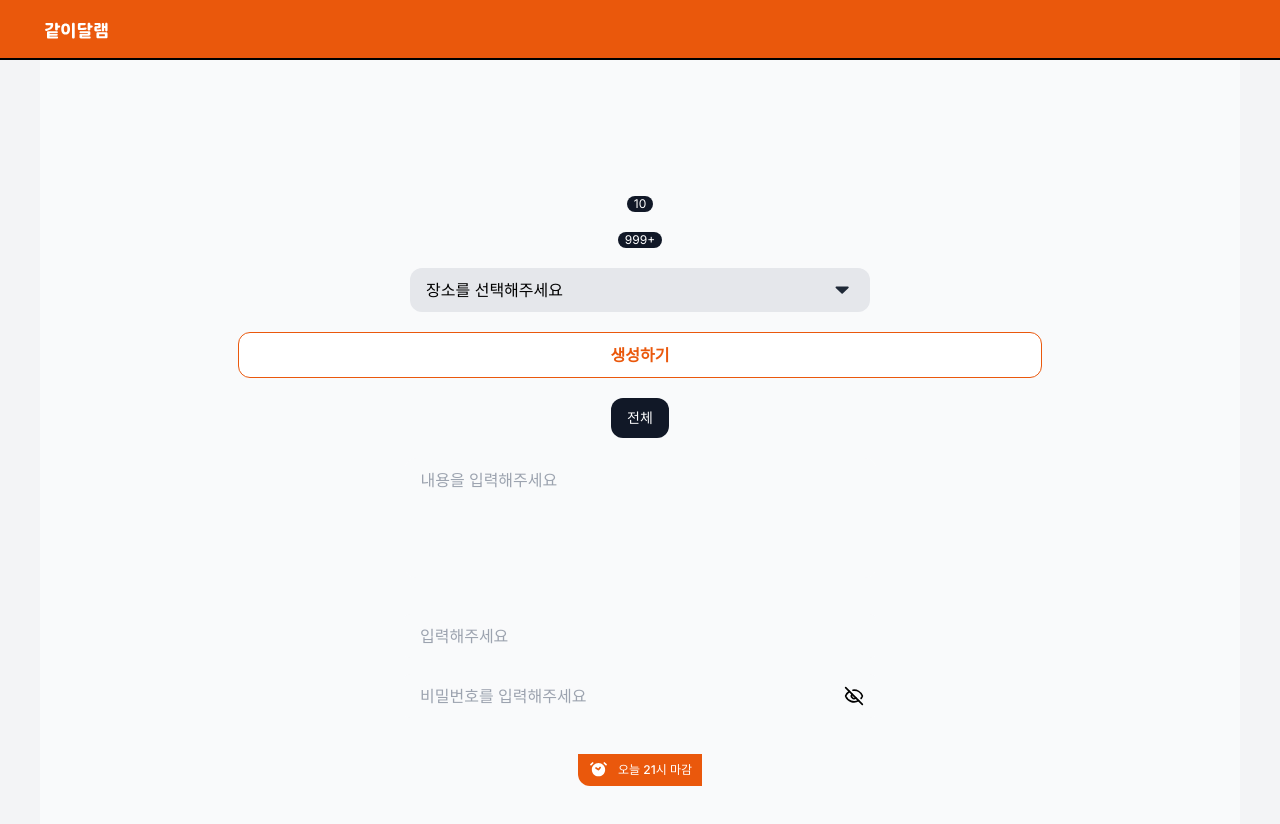
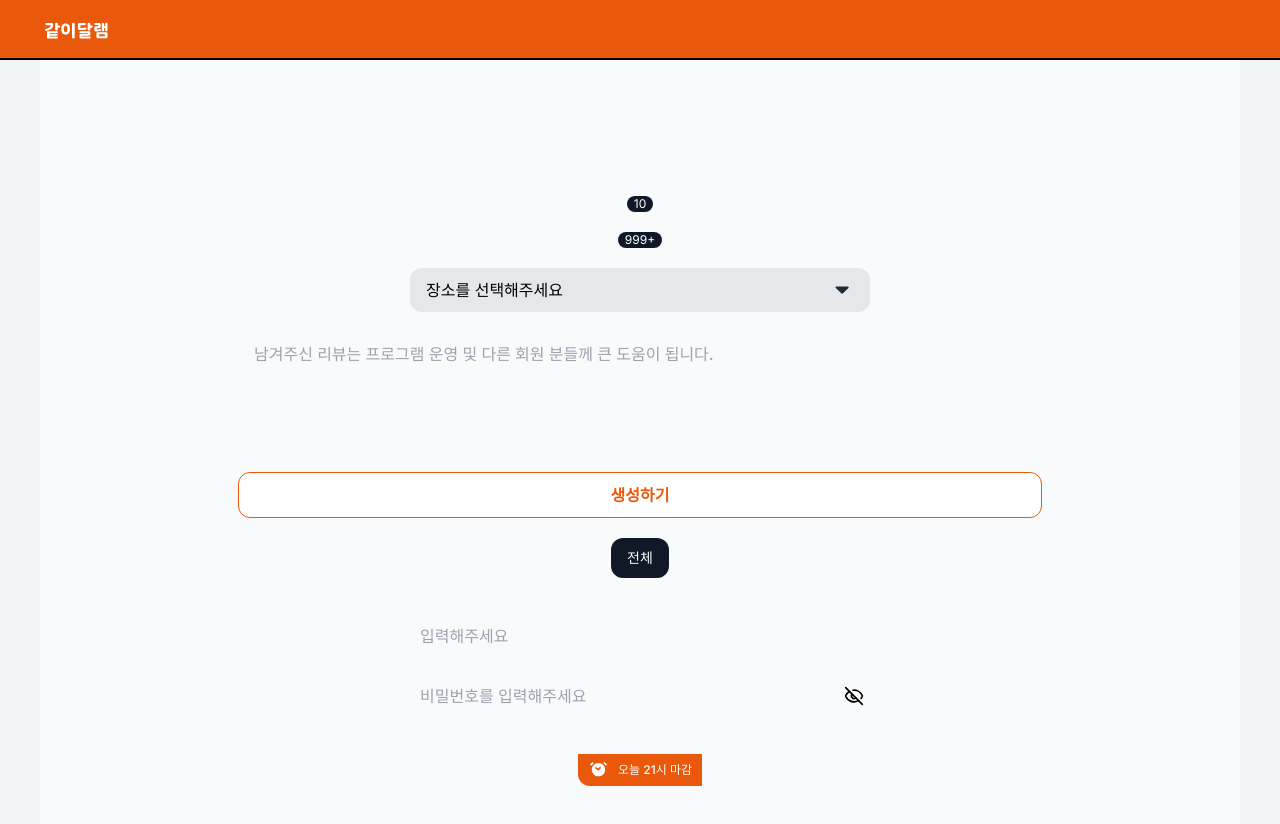
Before and after one commit to yeonna18k/relax-together-front, a Next.js app: page / in a window 1280 px wide. Shown: the top 824 px of the page. Built offline with nearby package versions, Linux system fonts and the light colour scheme.

Commit message:
feat: InputText 컴포넌트 수정

```diff
--- a/src/app/page.tsx
+++ b/src/app/page.tsx
@@ -2,7 +2,7 @@ import CommonBadge from '@/shared/common/ui/badge';
 import Chip from '@/shared/common/ui/chip';
 import CommonButton from '@/shared/common/ui/common-button';
 import CommonInput from '@/shared/common/ui/common-input';
-import InputText from '@/shared/common/ui/InputText';
+import InputText from '@/shared/common/ui/input-text';
 import SelectBox from '@/shared/common/ui/select/index';
 import TagClock from '@/shared/common/ui/tag-clock';
 import { selectBoxMenuItems } from '@/shared/fixture/selectbox-menu-items';
@@ -16,11 +16,11 @@ export default function Home() {
         placeholder="장소를 선택해주세요"
         menuItems={selectBoxMenuItems}
       />
+      <InputText placeholder="남겨주신 리뷰는 프로그램 운영 및 다른 회원 분들께 큰 도움이 됩니다." />
       <CommonButton variant="outlined" size="lg">
         생성하기
       </CommonButton>
       <Chip selected={true}>전체</Chip>
-      <InputText placeholder="내용을 입력해주세요" />
       <CommonInput />
       <TagClock message="오늘 21시 마감" variant="default" />
     </div>
--- a/src/shared/common/ui/InputText.tsx
+++ /dev/null
@@ -1,30 +0,0 @@
-'use client';
-
-import { cn } from '@/shared/lib/utils';
-import { Textarea, TextareaProps } from '@/shared/ui/textarea';
-import { ChangeEvent, useState } from 'react';
-
-type Props = {
-  className?: string;
-} & TextareaProps;
-
-export default function InputText({ className, ...props }: Props) {
-  const [value, setValue] = useState<string>('');
-
-  const handleOnChange = (e: ChangeEvent<HTMLTextAreaElement>) => {
-    setValue(e.target.value);
-  };
-
-  return (
-    <Textarea
-      className={cn(
-        'h-[120px] w-[295px] resize-none rounded-xl border-none bg-gray-50 px-4 py-[10px] text-base font-medium text-gray-800 custom-scrollbar placeholder:text-gray-400 sm:w-[471px]',
-        className,
-      )}
-      placeholder="할 일의 제목을 적어주세요."
-      value={value}
-      onChange={handleOnChange}
-      {...props}
-    />
-  );
-}
--- /dev/null
+++ b/src/shared/common/ui/input-text/index.tsx
@@ -0,0 +1,24 @@
+'use client';
+
+import { Textarea, TextareaProps } from '@/shared/ui/textarea';
+import { ChangeEvent, useState } from 'react';
+
+interface InputTextProps extends TextareaProps {
+  placeholder?: string;
+}
+
+export default function InputText({ placeholder }: InputTextProps) {
+  const [value, setValue] = useState<string>('');
+
+  const handleOnChange = (e: ChangeEvent<HTMLTextAreaElement>) => {
+    setValue(e.target.value);
+  };
+
+  return (
+    <Textarea
+      placeholder={placeholder}
+      value={value}
+      onChange={handleOnChange}
+    />
+  );
+}
--- a/src/shared/ui/textarea.tsx
+++ b/src/shared/ui/textarea.tsx
@@ -10,7 +10,7 @@ const Textarea = React.forwardRef<HTMLTextAreaElement, TextareaProps>(
     return (
       <textarea
         className={cn(
-          'flex min-h-[80px] w-full rounded-md border border-input bg-background px-3 py-2 text-sm ring-offset-background placeholder:text-muted-foreground focus-visible:outline-none focus-visible:ring-2 focus-visible:ring-ring focus-visible:ring-offset-2 disabled:cursor-not-allowed disabled:opacity-50',
+          'h-[120px] w-full resize-none rounded-xl bg-gray-50 px-4 py-[10px] text-base font-medium text-gray-800 custom-scrollbar placeholder:text-gray-400 focus:outline-none disabled:cursor-not-allowed disabled:opacity-50',
           className,
         )}
         ref={ref}
```
